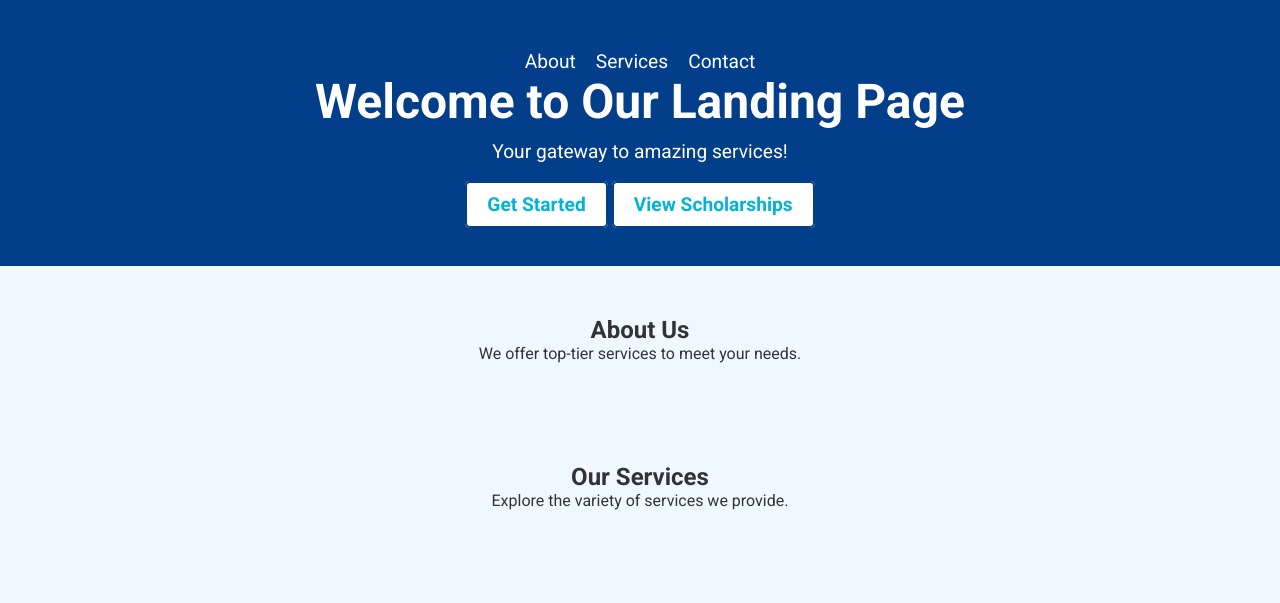
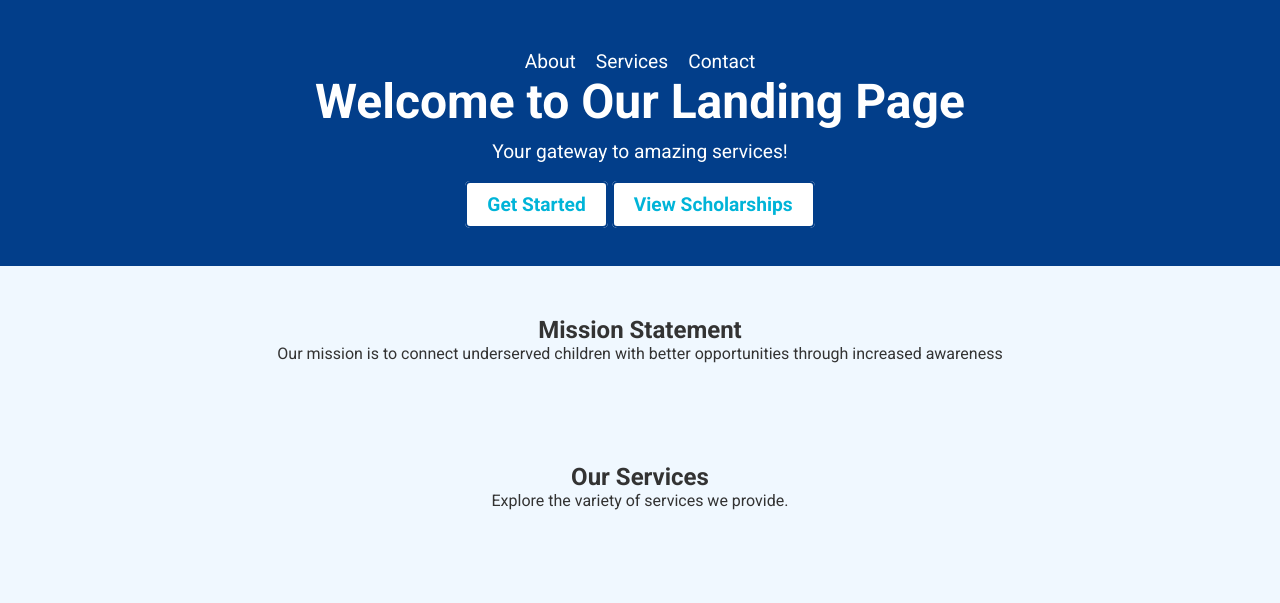
Before and after one commit to DangeloV-2025/OpportunityConnect-, a Flask app: page / in a window 1280 px wide. Shown: the top 603 px of the page. Run offline with Flask 3, Linux system fonts and the light colour scheme.

Commit message:
Seth's first commit

```diff
--- a/templates/landing.html
+++ b/templates/landing.html
@@ -26,8 +26,8 @@
     </header>
 
     <section id="about" class="section">
-        <h2>About Us</h2>
-        <p>We offer top-tier services to meet your needs.</p>
+        <h2>Mission Statement</h2>
+        <p>Our mission is to connect underserved children with better opportunities through increased awareness</p>
     </section>
 
     <section id="services" class="section">
```
